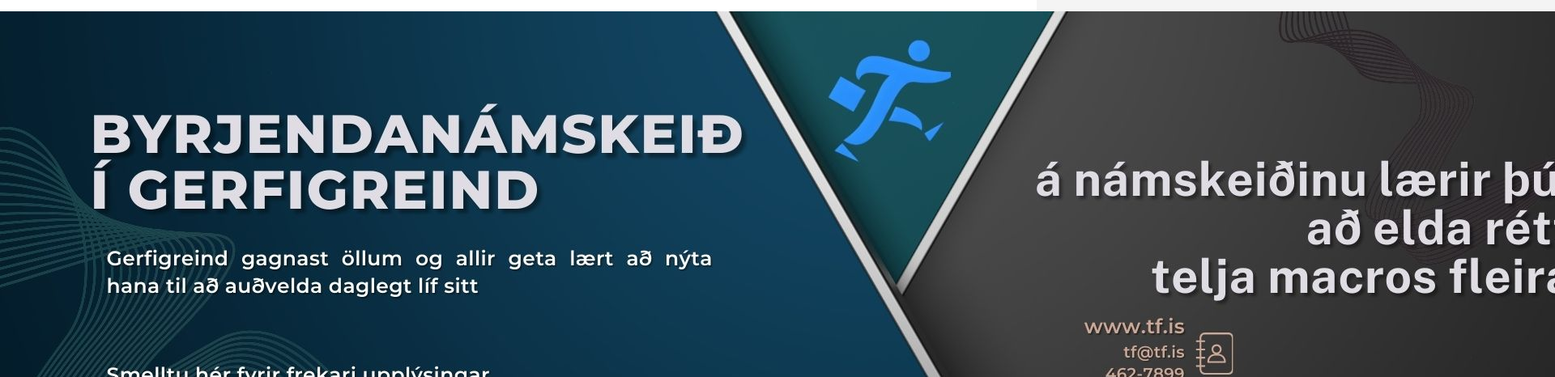
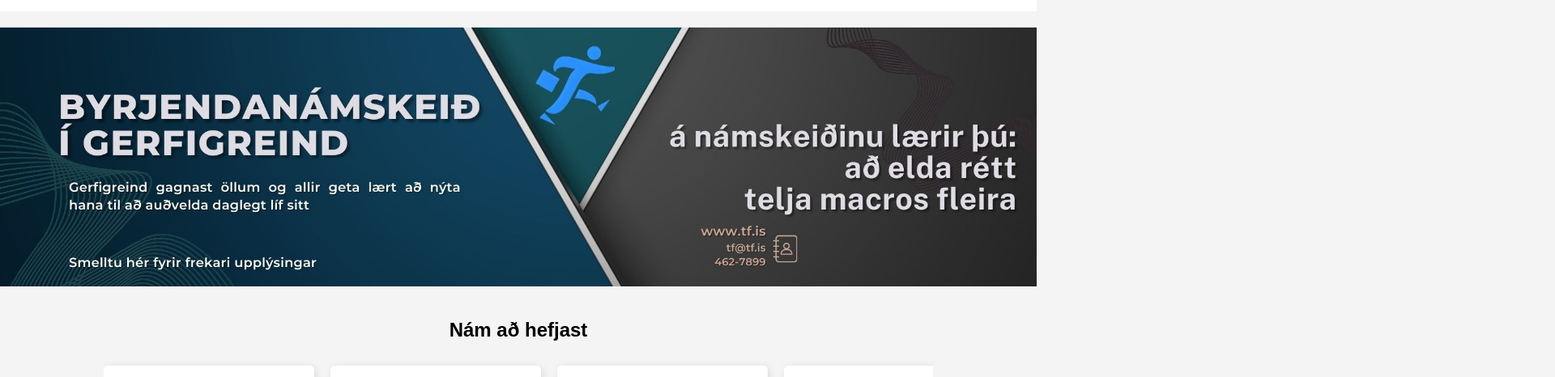
Before and after one commit to Tolvufraedslan/Tolvufraedslan.github.io, a plain HTML site: page index.html in a window 1280 px wide. Shown: the part 116-582 px from the top of the page at 81% size, 1920 px wide, since content can reach past the window. Drawn offline with Linux system fonts and the light colour scheme.

Commit message:
Update index.html

```diff
--- a/index.html
+++ b/index.html
@@ -21,6 +21,19 @@
 .logo img {
     width: 300px;
     height: auto; /* Keeps aspect ratio */
+}
+
+.banner {
+    display: flex;
+    justify-content: center; /* Centers the banner horizontally */
+    align-items: center; /* Centers vertically if needed */
+    width: 100%;
+    padding: 20px 0; /* Adjust padding as needed */
+}
+
+.banner img {
+    max-width: 100%; /* Ensures responsiveness */
+    height: auto; /* Maintains aspect ratio */
 }
 
         .container { width: 80%; margin: auto; overflow: hidden; }
```
